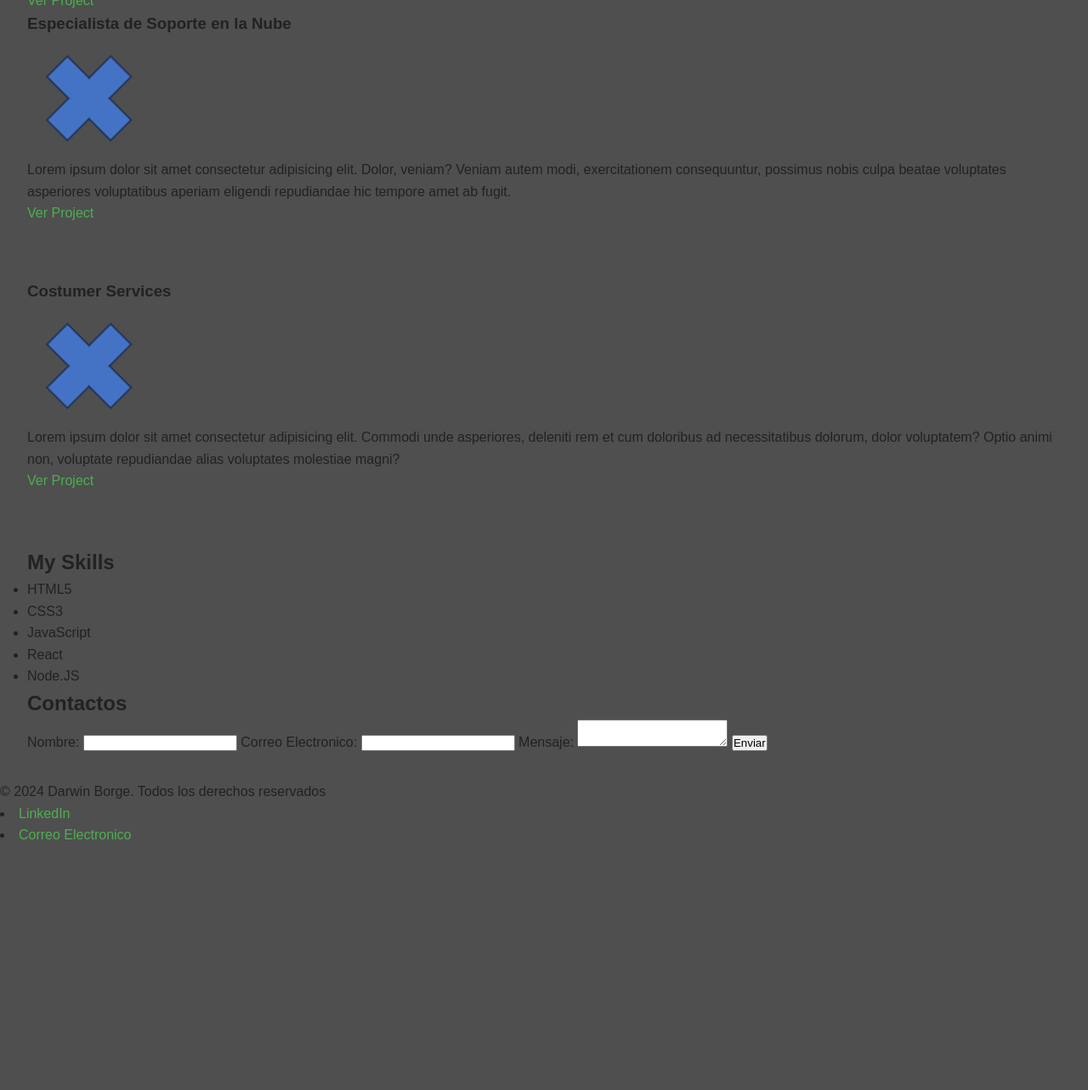
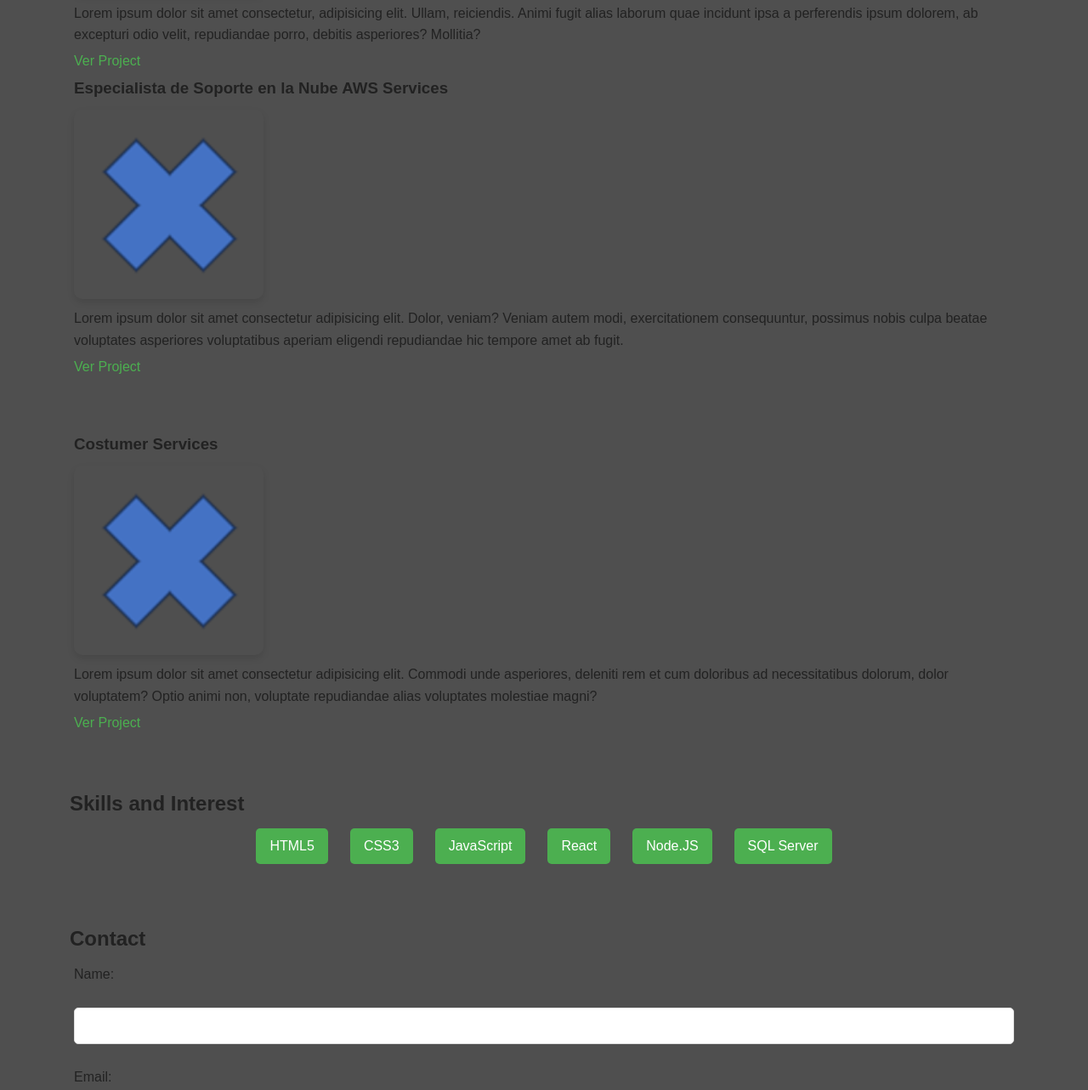
Before and after one commit to dborge93/WebDevelopment, a plain HTML site: page index.html in a window 1280 px wide. Shown: the part 893-2176 px from the top of the page at 85% size. Before the commit the page ends 1889 px from the top, so only its background shows below. Drawn offline with Linux system fonts and the light colour scheme; a script that the page names is missing.

Commit message:
Esta es la tercera actualizacion

```diff
--- a/css/styles.css
+++ b/css/styles.css
@@ -1,7 +1,7 @@
 
 *{
-    margin: 0;
-    padding: 0;
+    margin: 5;
+    padding:0;
     box-sizing: border-box;
 }
 
@@ -17,18 +17,10 @@ a{
     color: #4caf50;
 }
 
-#color1{
-    color: aqua;
-}
-
-p.parrafo{
-    color: #fff;
-}
-
 header {
     background-color: #333;
     color: #fff;
-    padding: 5rem;
+    padding: 4rem;
     text-align: center;
 }
 
@@ -76,5 +68,87 @@ margin-top: 1rem;
 /*Seccion projectos*/
 .project__grid{
     display: grid;
-    grid-template-columns: auto;
+    grid-template-columns: 1fr;
+    gap: 2rem;
 }
+
+.project__img{
+    width: 20%;
+    height: auto;
+    border-radius: 10px;
+    object-fit: cover;
+    box-shadow: 0 4px 8px rgba(0, 0, 0, 0.1);
+}
+
+.skills__list{
+    display: flex;
+    justify-content: center;
+    gap: 1rem;
+    list-style: none;
+}
+
+.skills__list li{
+padding: 0.5rem 1rem;
+background-color: #4CAF50;
+color: #fff;
+border-radius: 5px;
+list-style: none;
+}
+
+.contact__form{
+   display: flex;
+   flex-direction: column;
+   gap: 1rem;
+}
+
+.contact__form input, .contact__form textarea{
+    padding: 0.80rem;
+    border: 1px solid #ddd;
+    border-radius: 5px;
+}
+/* Footer */
+.footer {
+    background-color: #333;
+    color: #fff;
+    text-align: center;
+    padding: 1.5rem 0;
+}
+
+.footer__links {
+    list-style: none;
+    display: flex;
+    justify-content: center;
+    gap: 2rem;
+}
+
+.footer__links a {
+    color: #fff;
+}
+
+
+/* Media Queries para Responsividad */
+@media (min-width: 768px) {
+    .about__content {
+        flex-direction: row;
+        justify-content: space-between;
+    }
+
+    .projects__grid {
+        grid-template-columns: repeat(2, 1fr);
+    }
+}
+
+@media (min-width: 1024px) {
+    .nav__list {
+        justify-content: flex-end;
+    }
+
+    .main {
+        max-width: 1200px;
+        margin: 0 auto;
+    }
+
+    .projects__grid {
+        grid-template-columns: repeat(3, 1fr);
+    }
+}
--- a/index.html
+++ b/index.html
@@ -12,18 +12,18 @@
         <!--Encabezado del sitio-->
         <nav class="nav">
             <ul class="nav__list">
-                <li><a href="about"></a>My Portalio</li>
+                <li><a href="about"></a>About me</li>
                 <li><a href="Projects"></a>Projects</li>
                 <li><a href="skills"></a>Skills</li>
                 <li><a href="contact"></a>Contact</li>
             </ul>
-            <h1 class="header__tittle" id="color1">My Portalio</h1>
+            <h1 class="header__tittle">Online Portofolio</h1>
         </nav>
     </header>
     <!--Seccion Principal-->
     <main class="main">
         <section id="about" class="section about">
-            <h2>Sobre mi portafolio</h2>
+            <h2>I am Darwin Borge</h2>
             <div class="about__content">
             <p class="parrafo">Lorem ipsum dolor sit amet consectetur adipisicing elit. Explicabo, tenetur veritatis vel adipisci totam
                 voluptatem necessitatibus atque corrupti, vitae consequuntur culpa doloribus perferendis ea
@@ -34,7 +34,7 @@
 
         <!--Seccion de projectos-->
         <section id="projects" class="section project">
-            <h2>My Projects</h2>
+            <h2>Projects</h2>
             <div class="project__grid"></div>
             <article class="project">
                 <h3>Desarrollo de aplicaciones Web</h3>
@@ -45,8 +45,8 @@
                 <a href="link-project1" target="_blank">Ver Project</a>
             </article>
             <article class="section project">
-                <h3>Especialista de Soporte en la Nube</h3>
-                <img src="image/image-25.png" alt="Cambiar la imagen"class="prohect__img">
+                <h3>Especialista de Soporte en la Nube AWS Services</h3>
+                <img src="image/image-25.png" alt="Cambiar la imagen"class="project__img">
                 <p>Lorem ipsum dolor sit amet consectetur adipisicing elit. Dolor, veniam? Veniam autem modi,
                     exercitationem consequuntur, possimus nobis culpa beatae voluptates asperiores voluptatibus aperiam
                     eligendi repudiandae hic tempore amet ab fugit.</p>
@@ -54,7 +54,7 @@
             </article>
             <article class="section project">
                 <h3>Costumer Services</h3>
-                <img src="image/image-25.png" alt="Cambiar la imagen later"project__img>
+                <img src="image/image-25.png" alt="Cambiar la imagen later" class="project__img">
                 <p>Lorem ipsum dolor sit amet consectetur adipisicing elit. Commodi unde asperiores, deleniti rem et cum
                     doloribus ad necessitatibus dolorum, dolor voluptatem? Optio animi non, voluptate repudiandae alias
                     voluptates molestiae magni?</p>
@@ -63,39 +63,41 @@
         </div>
         </section>
         <!--Seccion de mis habilidades-->
-        <section id="skills">
-            <h2>My Skills</h2>
-            <ul>
+        <section id="skills" class="section list">
+            <h2>Skills and Interest</h2>
+            <ul class="skills__list">
                 <li>HTML5</li>
                 <li>CSS3</li>
                 <li>JavaScript</li>
                 <li>React</li>
                 <li>Node.JS</li>
+                <li>SQL Server</li>
             </ul>
         </section>
         <!--Seccion de contacto-->
         <section id="contact">
-            <h2>Contactos</h2>
-            <form action="enviar-mensaje.php" method="post">
-                <label for="nombre">Nombre: </label>
-                <input type="text" id="nombre" name="nombre" required>
+            <h2>Contact</h2>
+            <form action="enviar-mensaje.php" method="post" class="contact__form">
+                <label for="name">Name: </label>
+                <input type="text" id="name" name="name" required>
 
-                <label for="email">Correo Electronico: </label>
+                <label for="email">Email: </label>
                 <input type="email" id="email" name="email" required>
 
-                <label for="mensaje">Mensaje: </label>
-                <textarea name="mensaje" id="mensaje" required></textarea>
+                <label for="messaje">Messaje: </label>
+                <textarea name="messaje" id="messaje" required></textarea>
 
-                <button type="submit">Enviar</button>
+                <button type="submit">Send</button>
             </form>
         </section>
     </main>
-    <footer>
+    <footer class="footer">
         <p>&copy; 2024 Darwin Borge. Todos los derechos reservados</p>
-        <li><a href="https://www.linkedin.com/in/darwin-ariel-borge-garcia-3440b5141/" target="_blank">LinkedIn</a></li>
-        <li><a href="mailto:dborge93@gmail.com">Correo Electronico</a></li>
+        <ul class="footer__links">
+            <li><a href="https://www.linkedin.com/in/darwin-ariel-borge-garcia-3440b5141/" target="_blank">LinkedIn</a></li>
+            <li><a href="mailto:dborge93@gmail.com">Correo Electronico</a></li>
+        </ul>
     </footer>
-
     <script src="script.js"></script>
 </body>
 
```
